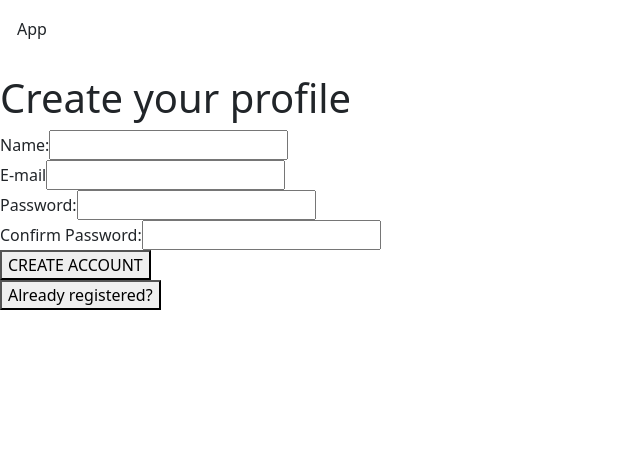
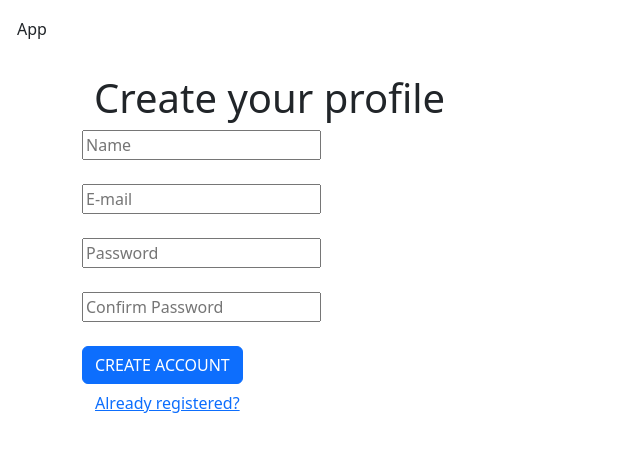
Before and after one commit to Oscaar19/geoReact, a React (Vite) app in the folder geoReact/: page / in a window 1280 px wide. Both pictures are taken after a click on the button "Not registered?". Shown: the top 452 px of the page, without its empty margins (0-640 px from the left). Built offline with nearby package versions, Linux system fonts and the light colour scheme.

Commit message:
Layout de los inputs

```diff
--- a/geoReact/src/auth/Login.jsx
+++ b/geoReact/src/auth/Login.jsx
@@ -50,7 +50,7 @@ export default function Login({ setCanvi }) {
             setPassword(e.target.value);
           }}
         />
-        <div class="error alert alert-danger alert-dismissible fade"></div>
+        <div className="error alert alert-danger alert-dismissible fade"></div>
         <br />
         <button
           onClick={(e) => {
--- a/geoReact/src/auth/Register.jsx
+++ b/geoReact/src/auth/Register.jsx
@@ -56,21 +56,24 @@ export default function Register({ setCanvi }) {
   //Preguntar por estas dos funciones que hacen
   return (
     <>
+      <div className="container">
+        <div className="container">
           <h1>Create your profile</h1>
+        </div>
         <form>
-          Name:
-          <input name="name" type="text" onChange={handleChange} />
+          <input className="sr-only" name="name" type="text" placeholder="Name" onChange={handleChange} />
           <br />
-          E-mail
-          <input name="email" type="email" onChange={handleChange} />
           <br />
-          Password:
-          <input name="password" type="password" onChange={handleChange} />
+          <input name="email" type="email" placeholder="E-mail" onChange={handleChange} />
           <br />
-          Confirm Password:
-          <input name="password2" type="password" onChange={handleChange} />
           <br />
-          <button
+          <input name="password" type="password" placeholder="Password" onChange={handleChange} />
+          <br />
+          <br />
+          <input name="password2" type="password" placeholder="Confirm Password" onChange={handleChange} />
+          <br />
+          <br />
+          <button className="btn btn-primary"
           onClick={(e) => {
             handleRegister(e);
           }}
@@ -78,13 +81,14 @@ export default function Register({ setCanvi }) {
           CREATE ACCOUNT
           </button>
         </form>
-      <button
+        <button className="btn btn-link"
             onClick={() => {
             setCanvi(true);
           }}
         >
           Already registered?
         </button>
+      </div>
     </>
   );
 }
```
Lines whose indentation alone changed are shown as unchanged.
